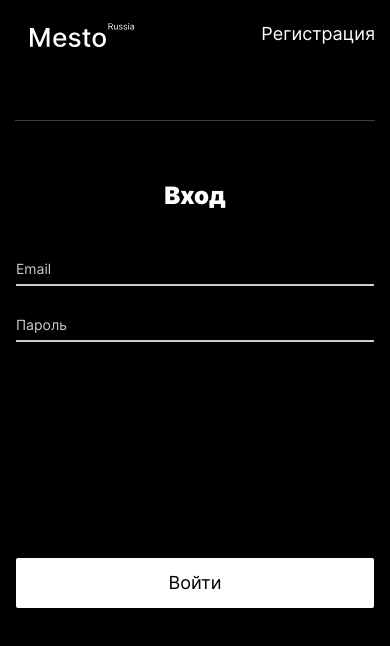
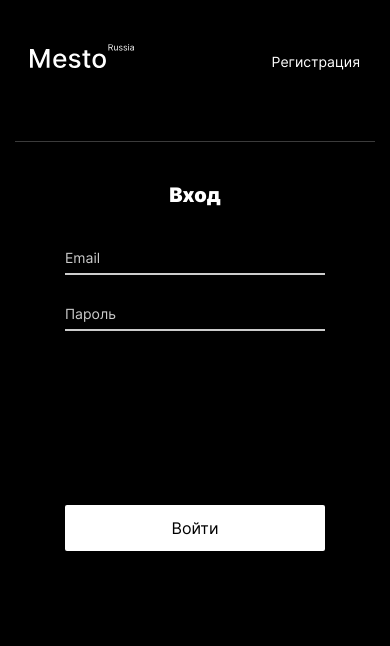
Before and after one commit to aumetros/react-mesto-auth, a React (Create React App) app: page /sign-in in a window 390 px wide. Shown: the top 646 px of the page. Built offline with nearby package versions, Linux system fonts and the light colour scheme; no server answers.

Commit message:
Стилизация мобильного экрана регистрации

```diff
--- a/src/blocks/auth/__button-submit/auth__button-submit.css
+++ b/src/blocks/auth/__button-submit/auth__button-submit.css
@@ -11,8 +11,20 @@
   font-weight: 400;
   line-height: 22px;
   cursor: pointer;
+  text-align: center;
 }
 
 .auth__button-submit:hover {
   opacity: 0.85;;
 }
+
+@media screen and (max-width: 400px) {
+  .auth__button-submit {
+    font-size: 16px;
+    line-height: 18px;
+    min-width: 260px;
+    min-height: 46px;
+    padding: 14px 35px;
+    margin-top: 174px;
+  }
+}
--- a/src/blocks/auth/__input/auth__input.css
+++ b/src/blocks/auth/__input/auth__input.css
@@ -20,3 +20,9 @@
 .auth__input:last-of-type {
   margin-bottom: 0;
 }
+
+@media screen and (max-width: 400px) {
+  .auth__input {
+    width: 260px;
+  }
+}
--- a/src/blocks/auth/__link-login/auth__link-login.css
+++ b/src/blocks/auth/__link-login/auth__link-login.css
@@ -13,3 +13,9 @@
 .auth__link-login:hover {
   opacity: 0.6;
 }
+
+@media screen and (max-width: 400px) {
+  .auth__link-login {
+    margin-top: 15px;
+  }
+}
--- a/src/blocks/auth/__title/auth__title.css
+++ b/src/blocks/auth/__title/auth__title.css
@@ -6,3 +6,10 @@
   text-align: center;
   margin: 0 0 50px;
 }
+
+@media screen and (max-width: 400px) {
+  .auth__title {
+    font-size: 20px;
+    margin-bottom: 39px;
+  }
+}
--- a/src/blocks/auth/auth.css
+++ b/src/blocks/auth/auth.css
@@ -2,4 +2,13 @@
   max-width: 358px;
   padding: 60px 0;
   margin: 0 auto;
+  display: flex;
+  flex-direction: column;
+  align-items: center;
 }
+
+@media screen and (max-width: 400px) {
+  .auth {
+    padding-top: 39px;
+  }
+}
--- a/src/blocks/header/__menu-item/header__menu-item.css
+++ b/src/blocks/header/__menu-item/header__menu-item.css
@@ -11,3 +11,11 @@
 .header__menu-item:hover {
   opacity: 0.6;
 }
+
+@media screen and (max-width: 400px) {
+  .header__menu-item {
+    font-size: 14px;
+    margin-top: 7px;
+    margin-right: 15px;
+  }
+}
--- a/src/blocks/header/__mob-menu/header__mob-menu.css
+++ b/src/blocks/header/__mob-menu/header__mob-menu.css
@@ -4,4 +4,5 @@
   justify-content: center;
   align-items: center;
   padding-top: 40px;
+  min-height: 102px;
 }
```
